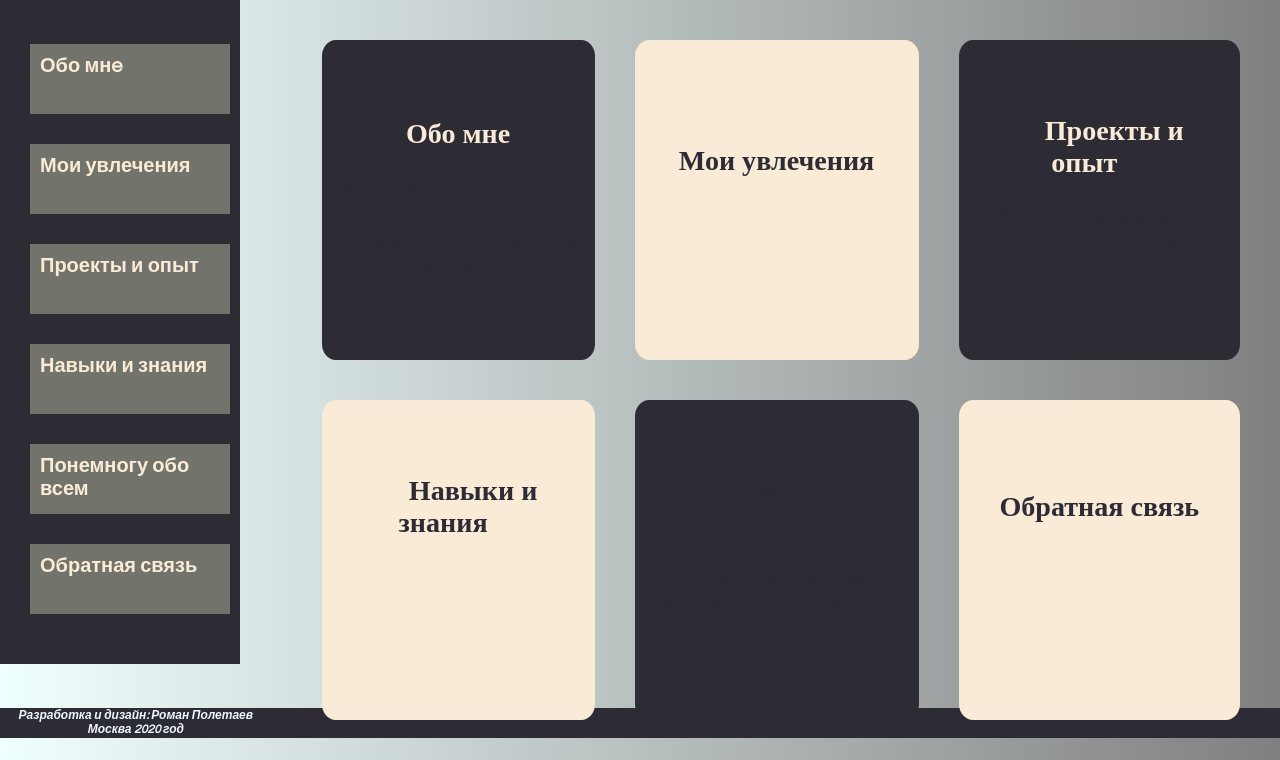
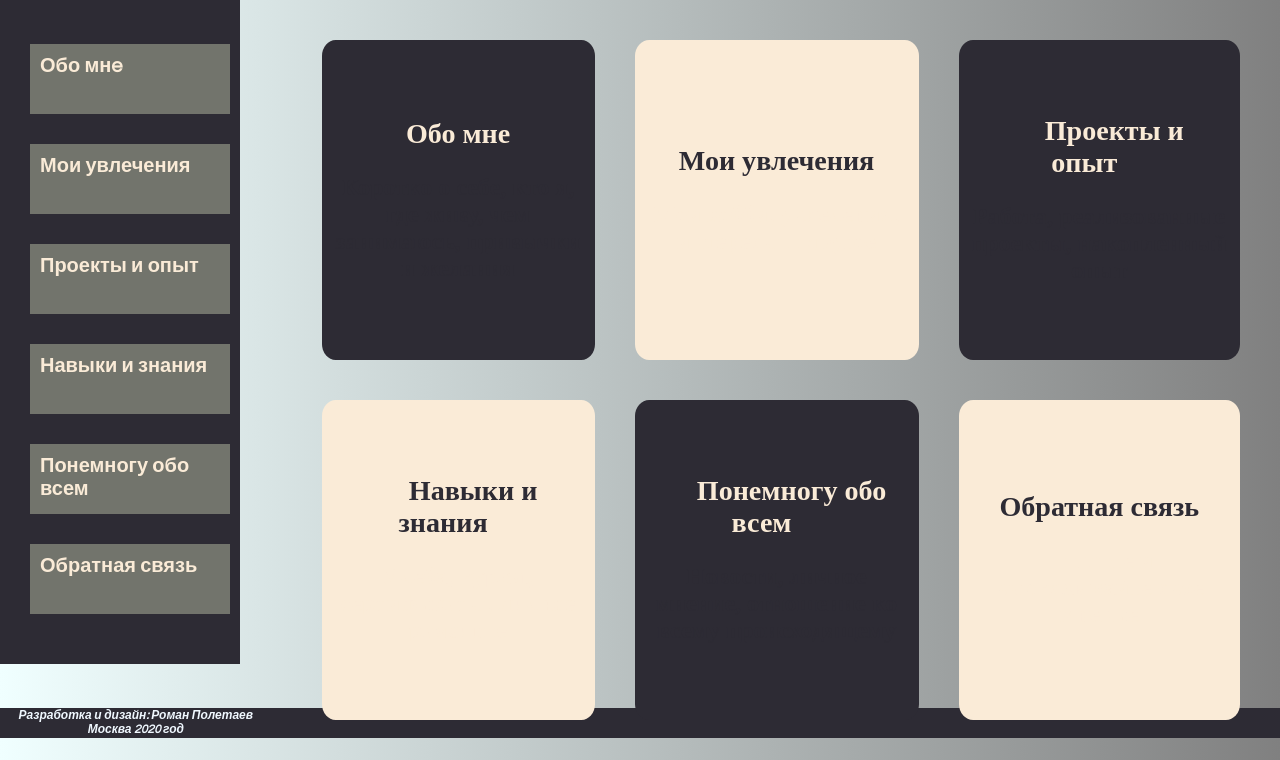
Before and after one commit to oldgrumpy-72/webpage, a plain HTML site: page index.html in a window 1280 px wide. Shown: the part 83-843 px from the top of the page. Drawn offline with Linux system fonts and the light colour scheme.

Commit message:
Add files via upload

```diff
--- a/index.html
+++ b/index.html
@@ -46,7 +46,7 @@
                    <p class="p2"> Учеба, курсы, сертификаты, личное развитие </p>
                </td>
                <td class = "col1" id="cl5">
-                   <p><a href="html/news.html" style="text-decoration: none" class="am1"> Понемногу обо всем </a></p>
+                   <p><a href="html/news.html" style="text-decoration: none" class="am"> Понемногу обо всем </a></p>
                    <p class="p1"> Новости, личное мнение, отношение ко всему происходящему </p>
                </td>
                <td class = "col2" id="cl6">
```
